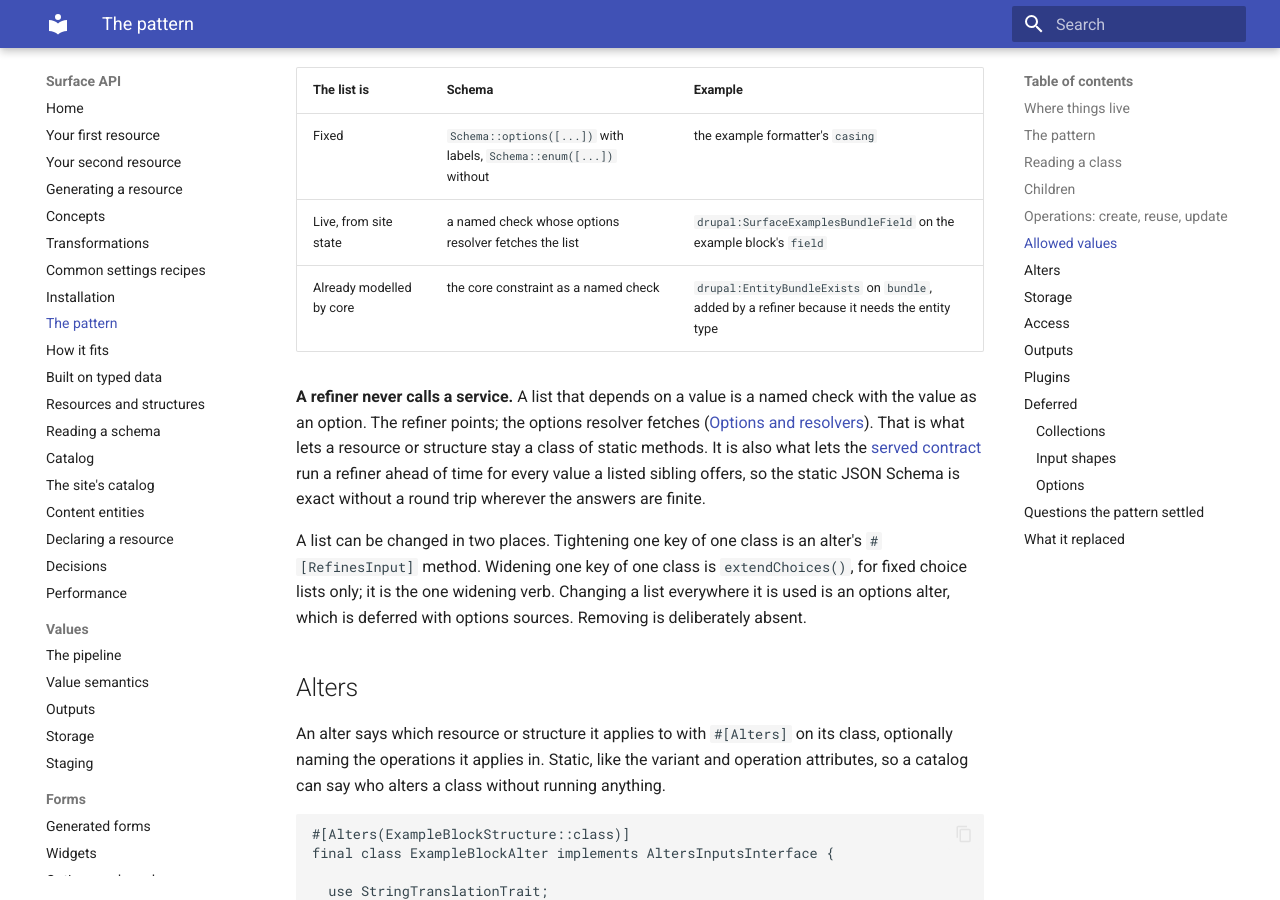
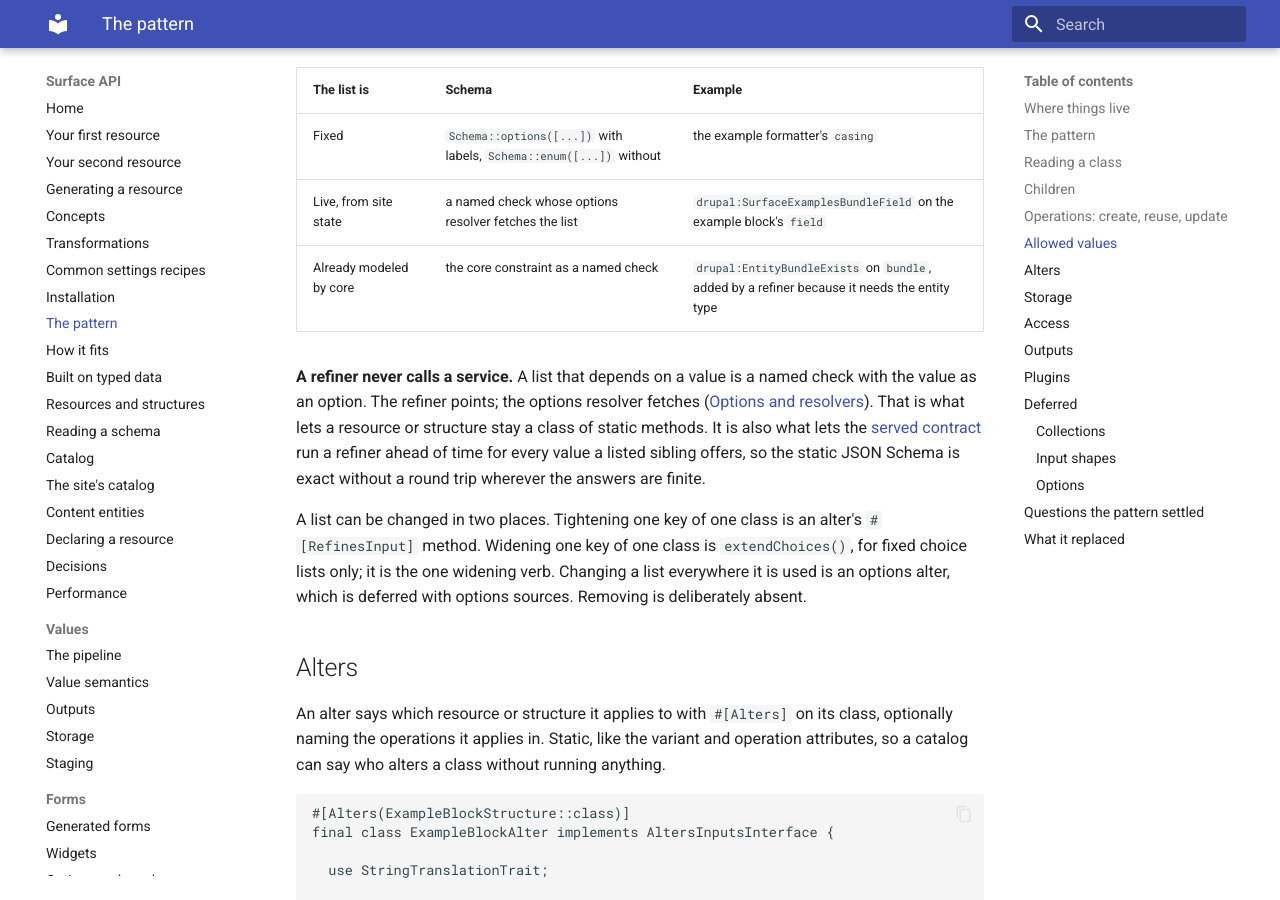
Before and after one commit to mlander/surface, an MkDocs documentation site: the page built from docs/pattern.md, in a window 1280 px wide and 900 px high, scrolled down 8381 px. Built offline with MkDocs 1.6.1 and Material for MkDocs 9.7.7, drawn with Linux system fonts in a browser that asks for light colours.

Commit message:
pattern.md: American spelling

```diff
--- a/docs/pattern.md
+++ b/docs/pattern.md
@@ -407,7 +407,7 @@ for options.
 | --- | --- | --- |
 | Fixed | `Schema::options([...])` with labels, `Schema::enum([...])` without | the example formatter's `casing` |
 | Live, from site state | a named check whose options resolver fetches the list | `drupal:SurfaceExamplesBundleField` on the example block's `field` |
-| Already modelled by core | the core constraint as a named check | `drupal:EntityBundleExists` on `bundle`, added by a refiner because it needs the entity type |
+| Already modeled by core | the core constraint as a named check | `drupal:EntityBundleExists` on `bundle`, added by a refiner because it needs the entity type |
 
 **A refiner never calls a service.** A list that depends on a value is
 a named check with the value as an option. The refiner points; the
```
